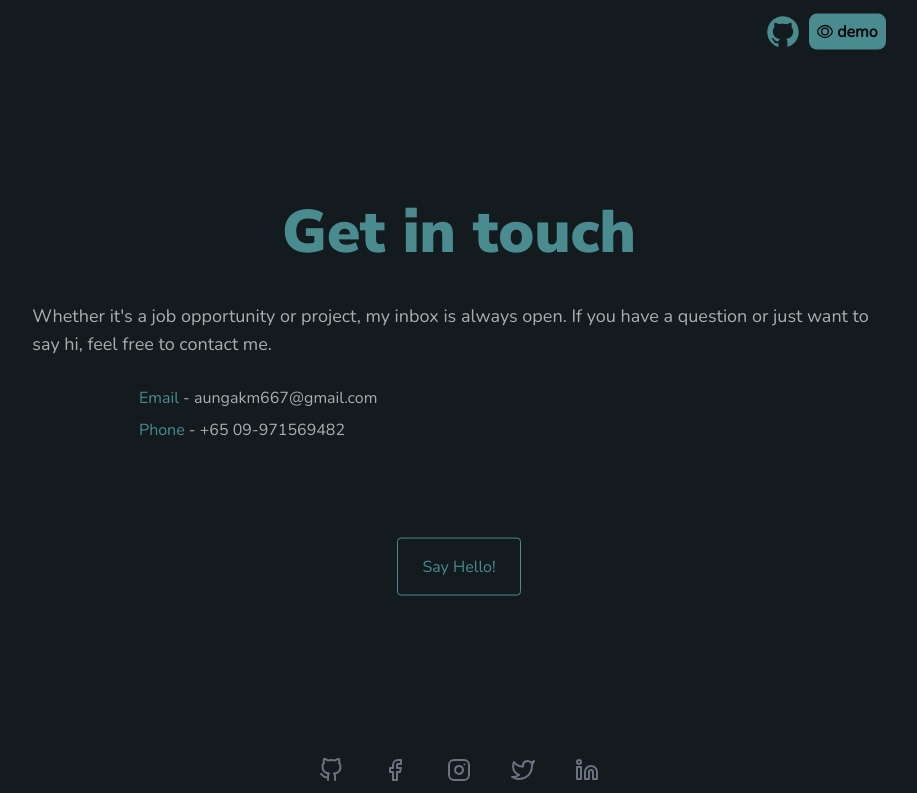
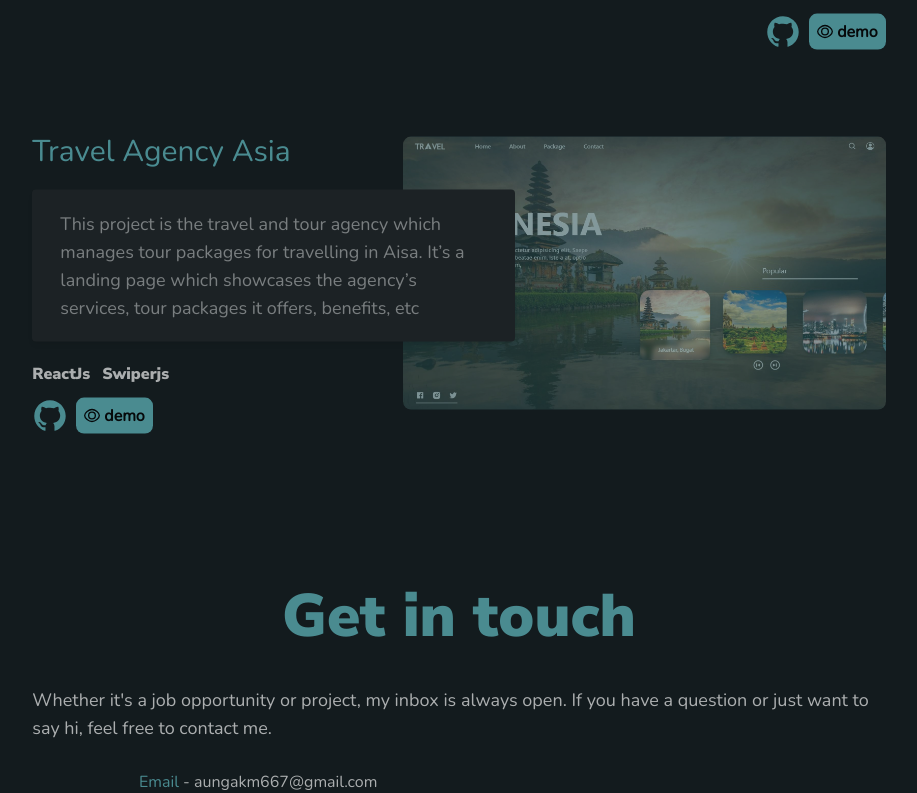
Before and after one commit to kaungmyat-Rex/portfolio-version-2, a React (Create React App) app: page / in a window 1280 px wide. Shown: the part 4087-4880 px from the top of the page, without its empty margins (181-1098 px from the left). Built offline with nearby package versions, Linux system fonts and the light colour scheme.

Commit message:
add new project

```diff
--- a/src/App.js
+++ b/src/App.js
@@ -7,6 +7,7 @@ import { useState } from "react";
 import pjImg from "./img/ptn-img.jpg";
 import pjImg2 from "./img/phonebae.jpg";
 import pjImg3 from "./img/warteepf.jpg";
+import pjImg4 from "./img/travel.jpg";
 import { GrView } from "react-icons/gr";
 import { AiFillGithub } from "react-icons/ai";
 import Footer from "./component/Footer";
@@ -735,6 +736,50 @@ function App() {
                   </div>
                 </div>
               </motion.div>
+              <motion.div
+                className="flex flex-col justify-center items-center mt-16 lg:flex-row-reverse"
+                variants={scrollAnimation}
+                initial="offscreen"
+                whileInView={"onscreen"}
+                viewport={{ once: true, amount: 0.1 }}
+              >
+                <div className="flex relative">
+                  <img
+                    className="rounded-lg border border-cyan-200 lg:border-none"
+                    src={pjImg4}
+                    alt="project"
+                  />
+                  <div className="hidden lg:block lg:absolute lg:bg-blueEdit lg:w-full lg:h-full lg:rounded-lg lg:opacity-30 lg:hover:opacity-0 lg:duration-300"></div>
+                </div>
+                <div className="flex flex-col justify-start mt-5 lg:items-start">
+                  <h3 className="font-secondry text-blueEdit text-3xl font-medium ">
+                    Travel Agency Asia
+                  </h3>
+                  <p className="font-secondry text-white pt-5 pb-5 lg:bg-textbg lg:pl-7 lg:pr-7 lg:-mr-28 lg:text-navtextcolor lg:text-lg lg:rounded lg:shadow-md lg:mt-5 lg:mb-5 lg:z-30 ">
+                    This project is the travel and tour agency which manages
+                    tour packages for travelling in Aisa. It’s a landing page
+                    which showcases the agency’s services, tour packages it
+                    offers, benefits, etc
+                  </p>
+                  <div className="flex flex-row flex-wrap ">
+                    <p className="font-primary text-white">ReactJs</p>
+                    <p className="font-primary text-white ml-3">Swiperjs</p>
+                  </div>
+                  <div className="flex flex-row mt-3 ">
+                    <a href="https://github.com/kaungmyat-gusto/Asia-travel-agency">
+                      <AiFillGithub className="text-blueEdit text-4xl" />
+                    </a>
+                    <div className="flex flex-row bg-blueEdit rounded-lg justify-center items-center ml-2">
+                      <GrView className="font-semibold ml-2" />
+                      <a href="https://travel-agency-asia.netlify.app/">
+                        <p className="font-secondry font-semibold pl-1 pr-2 ">
+                          demo
+                        </p>
+                      </a>
+                    </div>
+                  </div>
+                </div>
+              </motion.div>
             </div>
           </div>
         </div>
--- a/src/component/Footer.js
+++ b/src/component/Footer.js
@@ -34,7 +34,7 @@ const Footer = () => {
             Designed & built by Kaung Myat
           </p>
           <p className="font-mono text-sm text-blueEdit pt-2 pb-9">
-            ©2022 present , All rights reserved
+            ©2023 present , All rights reserved
           </p>
         </div>
       </div>
```
Also changed, not shown: src/setupTests.js (deleted, +0 -5 lines), src/img/travel.jpg (added), 1 other file (tests, documents, lock files or other folders).
